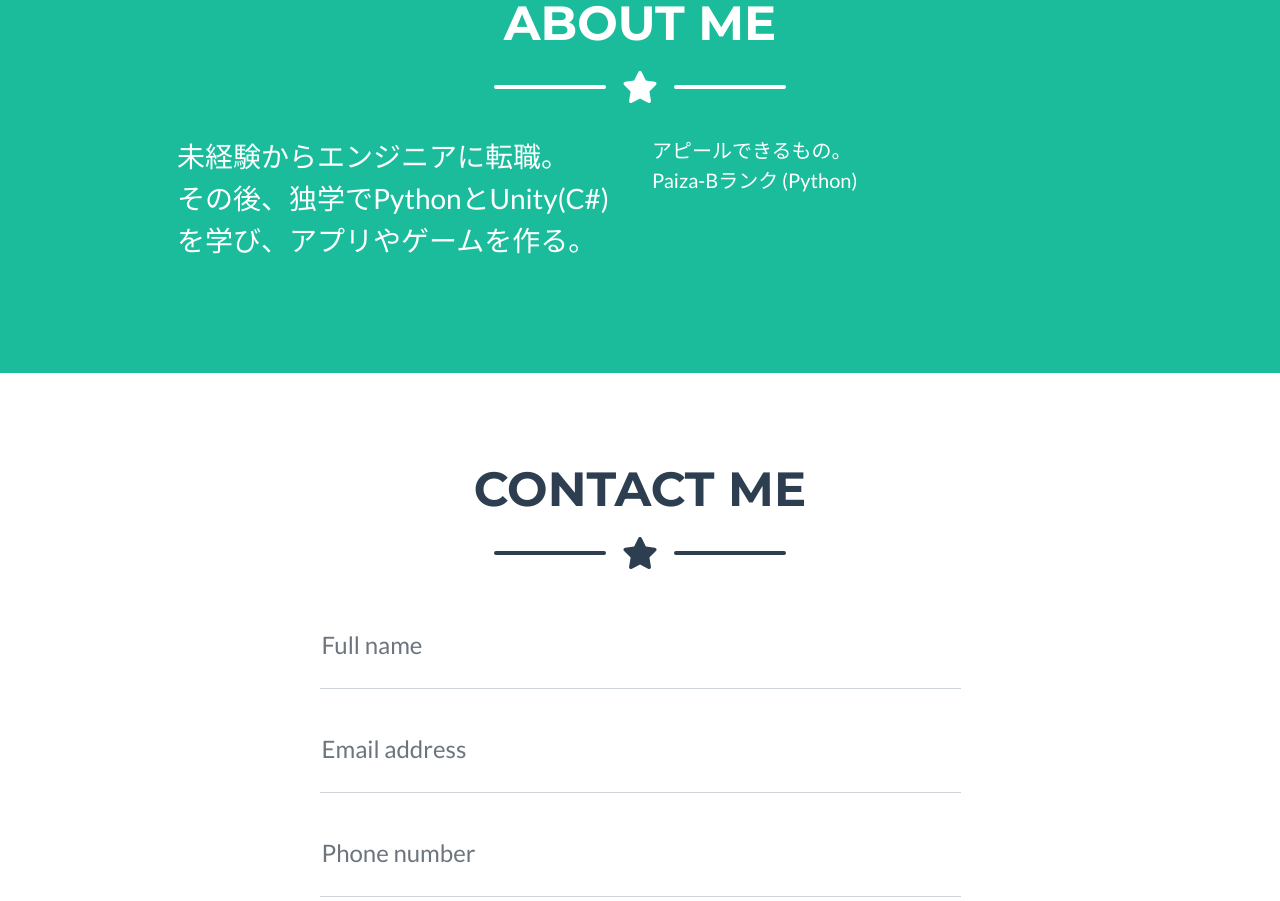
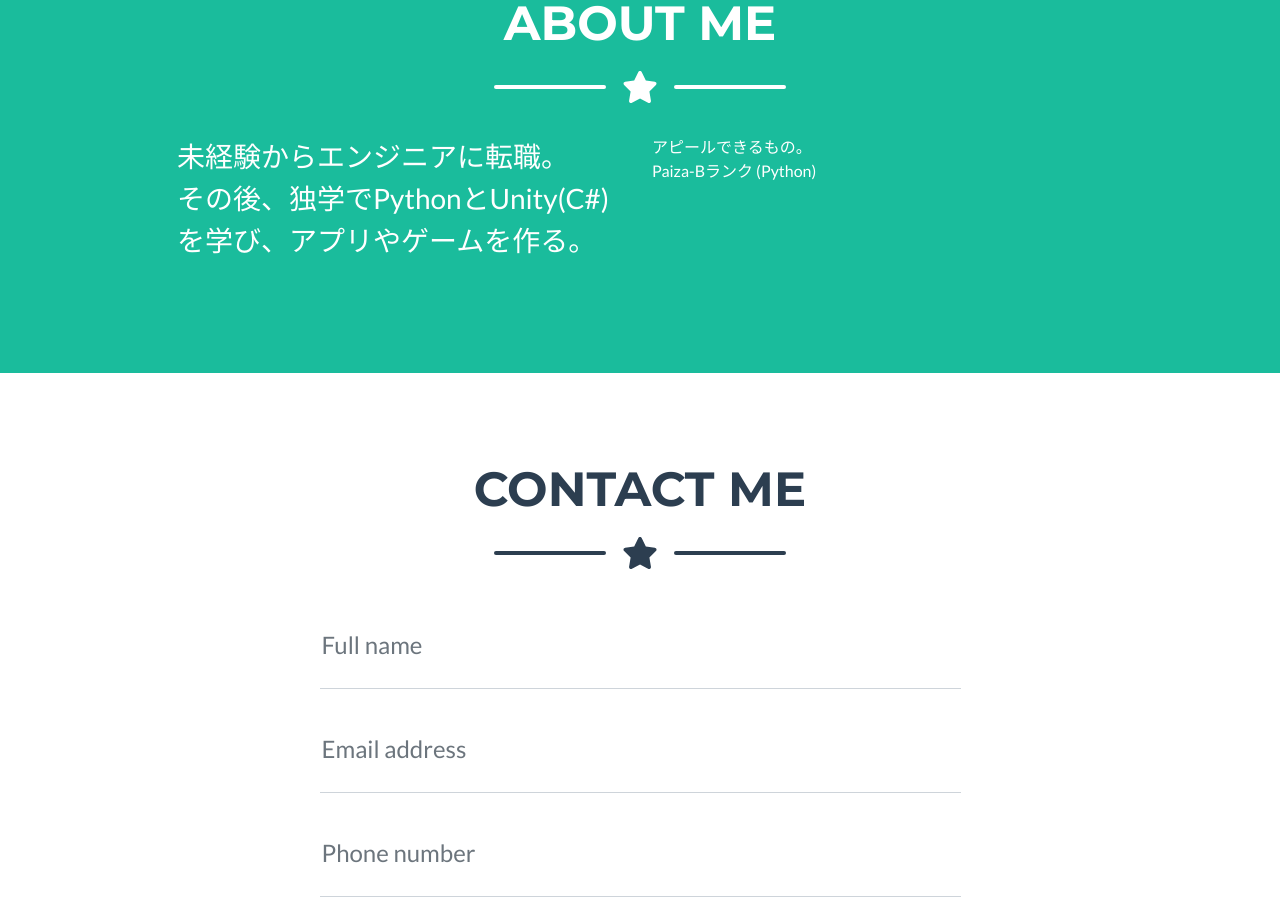
Before and after one commit to yuukihiro/my-portfolio, a plain HTML site: page index.html in a window 1280 px wide. Shown: the part 1726-2627 px from the top of the page. Drawn offline with nearby package versions, Linux system fonts and the light colour scheme.

Commit message:
Update index.html

```diff
--- a/index.html
+++ b/index.html
@@ -135,7 +135,7 @@
                 <!-- About Section Content-->
                 <div class="row">
                     <div class="col-lg-5 ms-auto"><p class="fs-3">未経験からエンジニアに転職。<br>その後、独学でPythonとUnity(C#)を学び、アプリやゲームを作る。</p></div>
-                    <div class="col-lg-5 me-auto"><p class="lead">アピールできるもの。<br> Paiza-Bランク (Python)</p></div>
+                    <div class="col-lg-5 me-auto"><p class="">アピールできるもの。<br> Paiza-Bランク (Python)</p></div>
                 </div>
                 <!-- About Section Button-->
 
```
